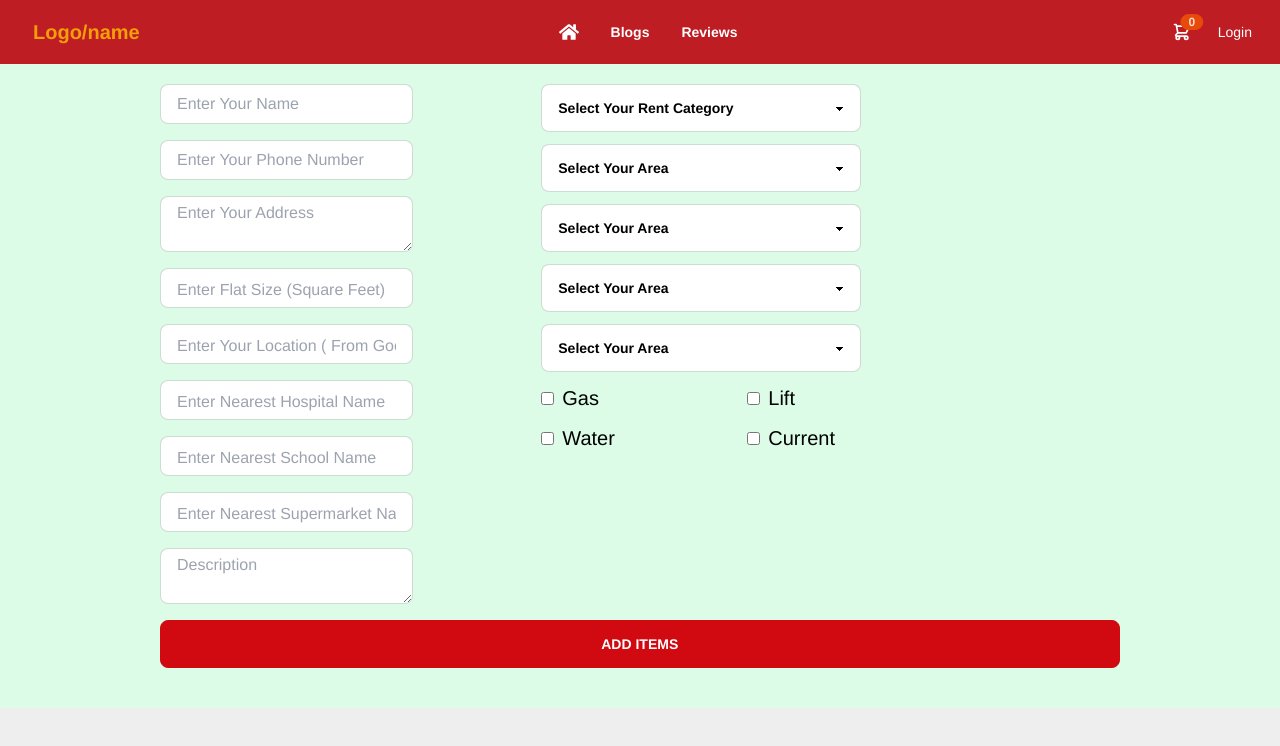
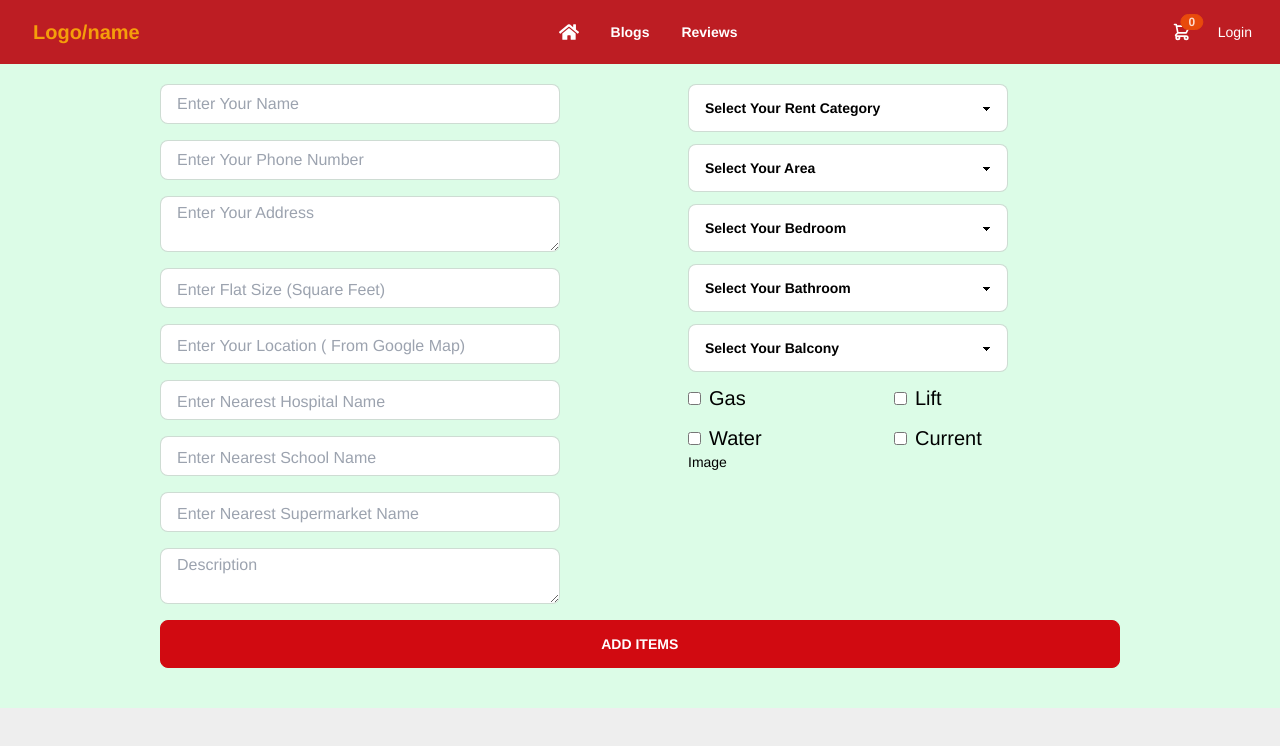
Before and after one commit to dipankar11137/To-Rent, a React (Create React App) app: page /addItems in a window 1280 px wide. Shown: the top 746 px of the page. Built offline with nearby package versions, Linux system fonts and the light colour scheme; no server answers.

Commit message:
add items checked

```diff
--- a/src/Components/Pages/AddItems/AddItems.js
+++ b/src/Components/Pages/AddItems/AddItems.js
@@ -3,12 +3,15 @@ import { useForm } from 'react-hook-form';
 
 const AddItems = () => {
   const [category, setCategory] = useState('');
+  const [bedroom, setBedroom] = useState('');
+  const [bathroom, setBathroom] = useState('');
+  const [balcony, setBalcony] = useState('');
   const [area, setArea] = useState('');
   const [gas, setGas] = useState(false);
   const [lift, setLift] = useState(false);
   const [current, setCurrent] = useState(false);
   const [water, setWater] = useState(false);
-  console.log(gas);
+  const imageHostKey = '39899c0cdbfbe66a2dbde3818a91832c';
 
   const {
     register,
@@ -16,13 +19,40 @@ const AddItems = () => {
     handleSubmit,
   } = useForm();
   const onSubmit = data => {
-    console.log(data);
+    const image = data.image[0];
+
+    const formData = new FormData();
+    formData.append('image', image);
+    const url = `https://api.imgbb.com/1/upload?expiration=600&key=${imageHostKey}`;
+    fetch(url, {
+      method: 'POST',
+      body: formData,
+    })
+      .then(res => res.json())
+      .then(imageData => {
+        const image = imageData.data.url;
+        //  const changeUrl = { ...data, service: service, img: image };
+        //  console.log(changeUrl);
+
+        //  fetch(`http://localhost:5000/allServices`, {
+        //    method: 'POST',
+        //    headers: {
+        //      'content-type': 'application/json',
+        //    },
+        //    body: JSON.stringify(changeUrl),
+        //  })
+        //    .then(res => res.json())
+        //    .then(data => {
+        //      toast.success('Successfully Add This ');
+        //      reset();
+        //    });
+      });
   };
   return (
     <div className="mx-20 pb-10">
       <div className="mx-20">
         <form onSubmit={handleSubmit(onSubmit)}>
-          <div className="md:flex justify-center lg:gap-x-32 mt-5">
+          <div className="md:flex  lg:gap-x-32 mt-5">
             <div className="w-[400px]">
               {/* Name */}
               <div className="form-control w-full ">
@@ -214,7 +244,7 @@ const AddItems = () => {
                 </label>
               </div>
             </div>
-            <div>
+            <div className="">
               {/* Category */}
               <select
                 onClick={e => setCategory(e.target.value)}
@@ -230,6 +260,7 @@ const AddItems = () => {
                 <option>OFFICE</option>
                 <option>HOSTEL</option>
               </select>
+              <br />
               {/* Area */}
               <select
                 onClick={e => setArea(e.target.value)}
@@ -243,44 +274,56 @@ const AddItems = () => {
                 <option>KHULNA</option>
                 <option>SYLHET</option>
               </select>
-              {/* Gas */}
+              <br />
+              {/* Bedroom */}
               <select
-                onClick={e => setArea(e.target.value)}
+                onClick={e => setBedroom(e.target.value)}
                 className="select select-bordered w-full max-w-xs bg-white h-10 font-semibold mt-3"
               >
                 <option disabled selected>
-                  Select Your Area
+                  Select Your Bedroom
                 </option>
-                <option>DHAKA</option>
-                <option>BARISHAL</option>
-                <option>KHULNA</option>
-                <option>SYLHET</option>
+                <option>1</option>
+                <option>2</option>
+                <option>3</option>
+                <option>4</option>
+                <option>5</option>
+                <option>6</option>
+                <option>7</option>
               </select>
-              {/* Area */}
+              <br />
+              {/* Bathroom */}
               <select
-                onClick={e => setArea(e.target.value)}
+                onClick={e => setBathroom(e.target.value)}
                 className="select select-bordered w-full max-w-xs bg-white h-10 font-semibold mt-3"
               >
                 <option disabled selected>
-                  Select Your Area
+                  Select Your Bathroom
                 </option>
-                <option>DHAKA</option>
-                <option>BARISHAL</option>
-                <option>KHULNA</option>
-                <option>SYLHET</option>
+                <option>1</option>
+                <option>2</option>
+                <option>3</option>
+                <option>4</option>
+                <option>5</option>
+                <option>6</option>
+                <option>7</option>
               </select>
-              {/* Area */}
+              <br />
+              {/* Balcony */}
               <select
-                onClick={e => setArea(e.target.value)}
+                onClick={e => setBalcony(e.target.value)}
                 className="select select-bordered w-full max-w-xs bg-white h-10 font-semibold mt-3"
               >
                 <option disabled selected>
-                  Select Your Area
+                  Select Your Balcony
                 </option>
-                <option>DHAKA</option>
-                <option>BARISHAL</option>
-                <option>KHULNA</option>
-                <option>SYLHET</option>
+                <option>1</option>
+                <option>2</option>
+                <option>3</option>
+                <option>4</option>
+                <option>5</option>
+                <option>6</option>
+                <option>7</option>
               </select>
               <div className="grid grid-cols-2 gap-3 mt-3 text-xl w-[400px]">
                 <label>
@@ -320,6 +363,9 @@ const AddItems = () => {
                   Current
                 </label>
               </div>
+              <div>
+                <h1>Image</h1>
+              </div>
             </div>
           </div>
           <input
--- a/src/Components/Pages/Home/HappyClient/BookModal.js
+++ b/src/Components/Pages/Home/HappyClient/BookModal.js
@@ -2,17 +2,25 @@ import React from 'react';
 import { useForm } from 'react-hook-form';
 
 const BookModal = () => {
+   const imageHostKey = '39899c0cdbfbe66a2dbde3818a91832c';
    const {
      register,
      formState: { errors },
      handleSubmit,
    } = useForm();
-  const onSubmit = data => {};
+
+   const onSubmit = data => {
+     console.log(data);
+   };
+
    return (
      <div className="modal-box w-[400px]">
        <div>
          <div className="fixed top-0 right-0  p-2 rounded-full text-xl font-extrabold text-primary  z-50 cursor-pointer">
-          <label className="modal-backdrop cursor-pointer" htmlFor="my_modal_6">
+           <label
+             className="modal-backdrop cursor-pointer"
+             htmlFor="my_modal_6"
+           >
              X
            </label>
          </div>
```
Lines whose indentation alone changed are shown as unchanged.
